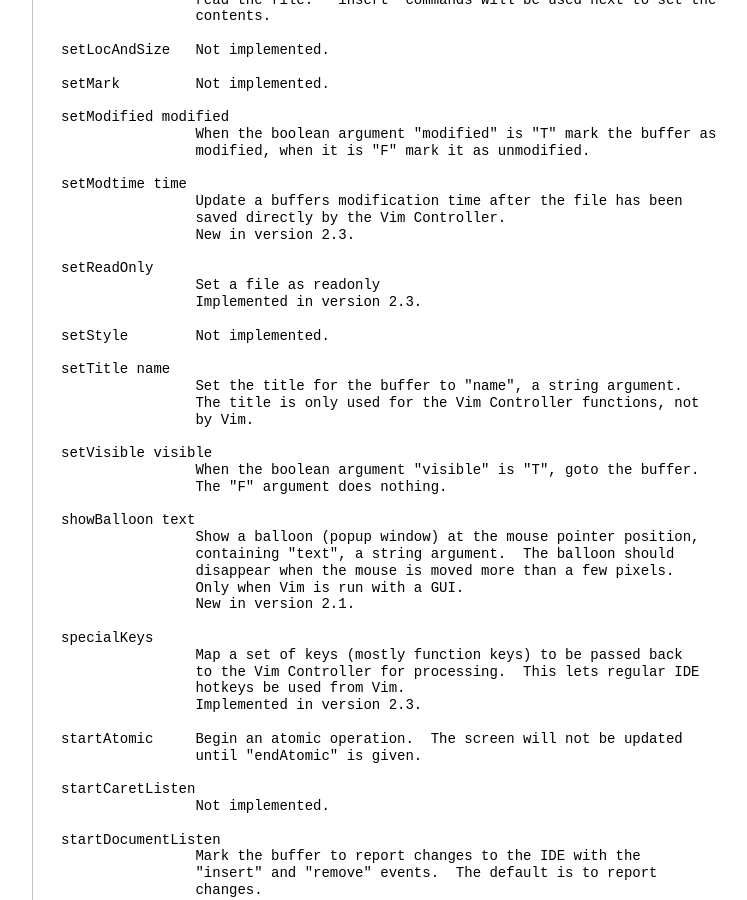
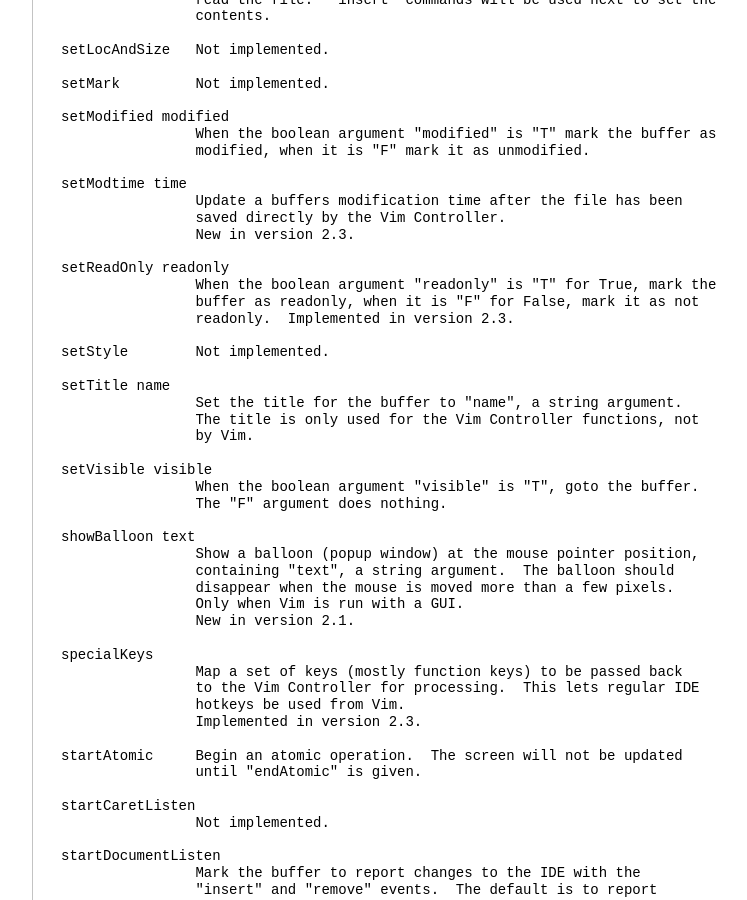
Before and after one commit to vim-jp/vimdoc-en, a Jekyll site: the page built from netbeans.html, in a window 1280 px wide and 900 px high, scrolled down 9416 px. Shown: the whole window, without its empty margins (340-1087 px from the left). Built offline with Jekyll 4.4.1, drawn with Linux system fonts in a browser that asks for light colours; nearby versions of some CDN libraries; comment, search, counter and statistics services are not loaded.

Commit message:
Generated by Travis JOB 1383.1
https://travis-ci.org/vim-jp/vimdoc-en/builds/741020611

```diff
--- a/netbeans.html
+++ b/netbeans.html
@@ -567,9 +567,10 @@
 &nbsp;&nbsp;&nbsp;&nbsp;&nbsp;&nbsp;&nbsp;&nbsp;&nbsp;&nbsp;&nbsp;&nbsp;&nbsp;&nbsp;&nbsp;&nbsp;saved directly by the Vim Controller.<br>
 &nbsp;&nbsp;&nbsp;&nbsp;&nbsp;&nbsp;&nbsp;&nbsp;&nbsp;&nbsp;&nbsp;&nbsp;&nbsp;&nbsp;&nbsp;&nbsp;New in version 2.3.<br>
 <br>
-setReadOnly<br>
-&nbsp;&nbsp;&nbsp;&nbsp;&nbsp;&nbsp;&nbsp;&nbsp;&nbsp;&nbsp;&nbsp;&nbsp;&nbsp;&nbsp;&nbsp;&nbsp;Set a file as readonly<br>
-&nbsp;&nbsp;&nbsp;&nbsp;&nbsp;&nbsp;&nbsp;&nbsp;&nbsp;&nbsp;&nbsp;&nbsp;&nbsp;&nbsp;&nbsp;&nbsp;Implemented in version 2.3.<br>
+setReadOnly readonly<br>
+&nbsp;&nbsp;&nbsp;&nbsp;&nbsp;&nbsp;&nbsp;&nbsp;&nbsp;&nbsp;&nbsp;&nbsp;&nbsp;&nbsp;&nbsp;&nbsp;When the boolean argument &quot;readonly&quot; is &quot;T&quot; for True, mark the<br>
+&nbsp;&nbsp;&nbsp;&nbsp;&nbsp;&nbsp;&nbsp;&nbsp;&nbsp;&nbsp;&nbsp;&nbsp;&nbsp;&nbsp;&nbsp;&nbsp;buffer as readonly, when it is &quot;F&quot; for False, mark it as not<br>
+&nbsp;&nbsp;&nbsp;&nbsp;&nbsp;&nbsp;&nbsp;&nbsp;&nbsp;&nbsp;&nbsp;&nbsp;&nbsp;&nbsp;&nbsp;&nbsp;readonly.&nbsp;&nbsp;Implemented in version 2.3.<br>
 <br>
 setStyle&nbsp;&nbsp;&nbsp;&nbsp;&nbsp;&nbsp;&nbsp;&nbsp;Not implemented.<br>
 <br>
```
